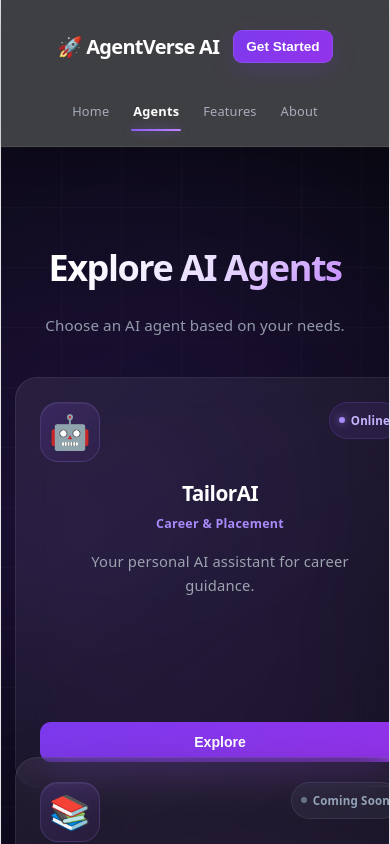
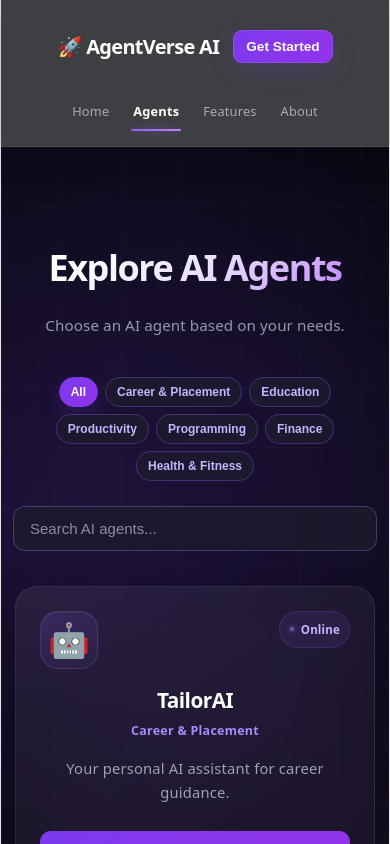
Before and after one commit to rohithkumarakula/AgentVerse-AI, a React (Vite) app in the folder frontend/: page /agents in a window 390 px wide. Shown: the top 844 px of the page. Built offline with nearby package versions, Linux system fonts and the light colour scheme.

Commit message:
Complete Day 9 agent discovery improvements

```diff
--- a/frontend/src/components/AgentCard/AgentCard.css
+++ b/frontend/src/components/AgentCard/AgentCard.css
@@ -1,3 +1,7 @@
+* {
+  box-sizing: border-box;
+}
+
 /* =========================================
    AGENT CARD — PREMIUM UI
 ========================================= */
@@ -36,20 +40,56 @@
   backdrop-filter: blur(18px);
   -webkit-backdrop-filter: blur(18px);
 
+  overflow: hidden;
+
   transition:
-    transform 0.25s ease,
-    border-color 0.25s ease,
-    box-shadow 0.25s ease;
+    transform 0.3s ease,
+    border-color 0.3s ease,
+    box-shadow 0.3s ease;
 }
+
+/* =========================================
+   HOVER EFFECT
+========================================= */
 
 .agent-card:hover {
   transform: translateY(-8px);
 
-  border-color: rgba(139, 92, 246, 0.45);
+  border-color: rgba(139, 92, 246, 0.5);
 
   box-shadow:
     0 25px 60px rgba(0, 0, 0, 0.35),
-    0 0 35px rgba(139, 92, 246, 0.08);
+    0 0 40px rgba(139, 92, 246, 0.12);
+}
+
+/* Subtle top glow */
+
+.agent-card::before {
+  content: "";
+
+  position: absolute;
+
+  top: -100px;
+  left: 50%;
+
+  width: 220px;
+  height: 180px;
+
+  transform: translateX(-50%);
+
+  background: rgba(139, 92, 246, 0.12);
+
+  filter: blur(70px);
+
+  pointer-events: none;
+
+  opacity: 0;
+
+  transition: opacity 0.3s ease;
+}
+
+.agent-card:hover::before {
+  opacity: 1;
 }
 
 /* =========================================
@@ -93,6 +133,18 @@
 
   box-shadow:
     inset 0 1px 0 rgba(255, 255, 255, 0.05);
+
+  transition:
+    transform 0.3s ease,
+    box-shadow 0.3s ease;
+}
+
+.agent-card:hover .agent-icon {
+  transform: scale(1.06);
+
+  box-shadow:
+    0 0 25px rgba(139, 92, 246, 0.15),
+    inset 0 1px 0 rgba(255, 255, 255, 0.08);
 }
 
 /* =========================================
@@ -140,10 +192,27 @@
 
   box-shadow:
     0 0 8px rgba(167, 139, 250, 0.8);
+
+  animation: onlinePulse 1.8s infinite;
 }
 
 .agent-status.coming-soon .status-dot {
   background: #64748b;
+}
+
+/* Online indicator animation */
+
+@keyframes onlinePulse {
+  0%,
+  100% {
+    opacity: 1;
+    transform: scale(1);
+  }
+
+  50% {
+    opacity: 0.45;
+    transform: scale(0.75);
+  }
 }
 
 /* =========================================
@@ -159,6 +228,12 @@
   letter-spacing: -0.025em;
 
   color: #ffffff;
+
+  transition: color 0.25s ease;
+}
+
+.agent-card:hover h3 {
+  color: #e9ddff;
 }
 
 /* =========================================
@@ -230,10 +305,10 @@
 }
 
 .agent-card button:hover:not(:disabled) {
-  transform: translateY(-1px);
+  transform: translateY(-2px);
 
   box-shadow:
-    0 10px 25px rgba(124, 58, 237, 0.25);
+    0 10px 25px rgba(124, 58, 237, 0.3);
 }
 
 .agent-card button:active:not(:disabled) {
@@ -276,3 +351,18 @@
     font-size: 1.3rem;
   }
 }
+
+/* =========================================
+   REDUCE MOTION
+========================================= */
+
+@media (prefers-reduced-motion: reduce) {
+  .agent-card,
+  .agent-icon,
+  .agent-card button,
+  .agent-card::before,
+  .agent-status.online .status-dot {
+    animation: none;
+    transition: none;
+  }
+}
--- a/frontend/src/pages/Agents/Agents.css
+++ b/frontend/src/pages/Agents/Agents.css
@@ -4,7 +4,6 @@
 
 .agents-page {
   min-height: 100vh;
-
   position: relative;
 
   padding: 120px 6% 90px;
@@ -23,7 +22,7 @@
     ),
     radial-gradient(
       circle at 85% 35%,
-      rgba(168, 85, 247, 0.10),
+      rgba(168, 85, 247, 0.1),
       transparent 26%
     ),
     radial-gradient(
@@ -33,6 +32,7 @@
     ),
     #07080d;
 }
+
 
 /* =========================================
    BACKGROUND GRID
@@ -74,6 +74,7 @@
   );
 }
 
+
 /* =========================================
    AMBIENT GLOW
 ========================================= */
@@ -99,6 +100,7 @@
 
   pointer-events: none;
 }
+
 
 /* =========================================
    PAGE TITLE
@@ -136,6 +138,7 @@
   -webkit-text-fill-color: transparent;
 }
 
+
 /* =========================================
    PAGE DESCRIPTION
 ========================================= */
@@ -156,6 +159,166 @@
 
   letter-spacing: 0.005em;
 }
+
+
+/* =========================================
+   CATEGORY FILTERS
+========================================= */
+
+.category-filters {
+  position: relative;
+  z-index: 2;
+
+  display: flex;
+
+  justify-content: center;
+
+  flex-wrap: wrap;
+
+  gap: 10px;
+
+  margin: 0 auto 28px;
+}
+
+.category-filters button {
+  padding: 9px 16px;
+
+  border: 1px solid rgba(139, 92, 246, 0.35);
+
+  border-radius: 999px;
+
+  background: rgba(30, 27, 45, 0.8);
+
+  color: #c4b5fd;
+
+  font-size: 0.85rem;
+
+  font-weight: 600;
+
+  cursor: pointer;
+
+  transition:
+    border-color 0.2s ease,
+    background 0.2s ease,
+    color 0.2s ease,
+    transform 0.2s ease;
+}
+
+.category-filters button:hover {
+  border-color: #8b5cf6;
+
+  background: rgba(124, 58, 237, 0.15);
+
+  color: #ffffff;
+
+  transform: translateY(-1px);
+}
+
+.category-filters button.active {
+  background:
+    linear-gradient(
+      135deg,
+      #7c3aed,
+      #9333ea
+    );
+
+  border-color: #7c3aed;
+
+  color: #ffffff;
+
+  box-shadow:
+    0 8px 20px rgba(124, 58, 237, 0.2);
+}
+
+
+/* =========================================
+   AGENT SEARCH
+========================================= */
+
+.agent-search {
+  position: relative;
+  z-index: 2;
+
+  display: flex;
+
+  justify-content: center;
+
+  margin: 30px auto 40px;
+
+  width: 100%;
+}
+
+.agent-search input {
+  width: min(600px, 90%);
+
+  padding: 15px 20px;
+
+  border: 1px solid rgba(167, 139, 250, 0.3);
+
+  border-radius: 12px;
+
+  background: rgba(30, 27, 45, 0.8);
+
+  color: #ffffff;
+
+  font-size: 16px;
+
+  outline: none;
+
+  transition: 0.2s ease;
+}
+
+.agent-search input::placeholder {
+  color: #8f8ca3;
+}
+
+.agent-search input:focus {
+  border-color: #8b5cf6;
+
+  box-shadow:
+    0 0 20px rgba(139, 92, 246, 0.2);
+}
+
+
+/* =========================================
+   CLEAR SEARCH BUTTON
+========================================= */
+
+.clear-search {
+  position: absolute;
+
+  right: max(
+    6%,
+    calc((100% - 600px) / 2 + 15px)
+  );
+
+  top: 50%;
+
+  transform: translateY(-50%);
+
+  border: none;
+
+  background: transparent;
+
+  color: #9ca3af;
+
+  font-size: 24px;
+
+  cursor: pointer;
+
+  padding: 4px 8px;
+
+  line-height: 1;
+
+  transition: 0.2s ease;
+}
+
+.clear-search:hover {
+  color: #ffffff;
+
+  transform: translateY(-50%) scale(1.1);
+}
+
 
 /* =========================================
    AGENTS GRID
@@ -179,22 +342,16 @@
   align-items: stretch;
 }
 
+
 /* =========================================
    CARD SIZE OVERRIDE
 ========================================= */
-
-/*
-   AgentCard.css normally gives each card
-   a fixed width.
-
-   On the Agents page we want the cards
-   to fill each grid column evenly.
-*/
 
 .agents-grid .agent-card {
   width: 100%;
   height: 100%;
 }
+
 
 /* =========================================
    ENTRANCE ANIMATION
@@ -209,7 +366,7 @@
 }
 
 .agents-grid .agent-card:nth-child(2) {
-  animation-delay: 0.10s;
+  animation-delay: 0.1s;
 }
 
 .agents-grid .agent-card:nth-child(3) {
@@ -217,7 +374,7 @@
 }
 
 .agents-grid .agent-card:nth-child(4) {
-  animation-delay: 0.20s;
+  animation-delay: 0.2s;
 }
 
 .agents-grid .agent-card:nth-child(5) {
@@ -225,7 +382,7 @@
 }
 
 .agents-grid .agent-card:nth-child(6) {
-  animation-delay: 0.30s;
+  animation-delay: 0.3s;
 }
 
 @keyframes agentCardReveal {
@@ -241,6 +398,43 @@
     transform: translateY(0);
   }
 }
+
+
+/* =========================================
+   NO AGENTS
+========================================= */
+
+.no-agents {
+  position: relative;
+  z-index: 1;
+
+  text-align: center;
+
+  margin: 50px auto;
+
+  color: #9ca3af;
+}
+
+.no-agents h3 {
+  color: #ffffff;
+
+  margin-bottom: 8px;
+}
+
+
+/* =========================================
+   KEYBOARD ACCESSIBILITY
+========================================= */
+
+.agent-search input:focus-visible,
+.clear-search:focus-visible,
+.agent-card button:focus-visible,
+.category-filters button:focus-visible {
+  outline: 2px solid #a78bfa;
+
+  outline-offset: 3px;
+}
+
 
 /* =========================================
    TABLET
@@ -258,6 +452,7 @@
     gap: 24px;
   }
 }
+
 
 /* =========================================
    MOBILE
@@ -280,6 +475,26 @@
     font-size: 0.95rem;
   }
 
+  .category-filters {
+    gap: 8px;
+
+    margin-bottom: 24px;
+  }
+
+  .category-filters button {
+    padding: 8px 13px;
+
+    font-size: 0.78rem;
+  }
+
+  .agent-search {
+    margin: 25px auto 35px;
+  }
+
+  .agent-search input {
+    width: 100%;
+  }
+
   .agents-grid {
     grid-template-columns: 1fr;
 
@@ -289,6 +504,7 @@
   }
 }
 
+
 /* =========================================
    VERY SMALL PHONES
 ========================================= */
@@ -296,10 +512,27 @@
 @media (max-width: 420px) {
   .agents-page {
     padding-left: 12px;
+
     padding-right: 12px;
   }
 
   .agents-page h1 {
     font-size: 2.25rem;
   }
+
+  .agent-search input {
+    padding: 13px 16px;
+
+    font-size: 15px;
+  }
+
+  .category-filters {
+    gap: 7px;
+  }
+
+  .category-filters button {
+    padding: 7px 11px;
+
+    font-size: 0.75rem;
+  }
 }
--- a/frontend/src/pages/Agents/Agents.tsx
+++ b/frontend/src/pages/Agents/Agents.tsx
@@ -1,4 +1,5 @@
 import "./Agents.css";
+import { useState } from "react";
 
 import Navbar from "../../components/Navbar/Navbar";
 import Footer from "../../components/Footer/Footer";
@@ -7,6 +8,27 @@ import AgentCard from "../../components/AgentCard/AgentCard";
 import { agents } from "../../data/agents";
 
 function Agents() {
+  const [searchTerm, setSearchTerm] = useState("");
+  const [selectedCategory, setSelectedCategory] = useState("All");
+  const filteredAgents = agents.filter((agent) => {
+  const search = searchTerm.toLowerCase();
+  const categoryMatch =
+  selectedCategory === "All" ||
+  agent.category === selectedCategory;
+
+  return (
+  categoryMatch &&
+  (
+    agent.title.toLowerCase().includes(search) ||
+    agent.category.toLowerCase().includes(search) ||
+    agent.description.toLowerCase().includes(search) ||
+    agent.suggestedPrompts.some((prompt) =>
+      prompt.toLowerCase().includes(search)
+    )
+  )
+);
+});
+
   return (
     <>
       <Navbar />
@@ -14,12 +36,40 @@ function Agents() {
       <section className="agents-page">
         <h1>Explore AI Agents</h1>
 
-        <p>
-          Choose an AI agent based on your needs.
-        </p>
+        <p>Choose an AI agent based on your needs.</p>
+        <div className="category-filters">
+  {["All", ...new Set(agents.map((agent) => agent.category))].map(
+    (category) => (
+      <button
+        key={category}
+        className={selectedCategory === category ? "active" : ""}
+        onClick={() => setSelectedCategory(category)}
+      >
+        {category}
+      </button>
+    )
+  )}
+</div>
+        <div className="agent-search">
+          <input
+            type="text"
+            placeholder="Search AI agents..."
+            value={searchTerm}
+            onChange={(e) => setSearchTerm(e.target.value)}
+          />
+          {searchTerm && (
+    <button
+      className="clear-search"
+      onClick={() => setSearchTerm("")}
+      aria-label="Clear search"
+    >
+      ×
+    </button>
+  )}
+        </div>
 
         <div className="agents-grid">
-          {agents.map((agent) => (
+          {filteredAgents.map((agent) => (
             <AgentCard
               key={agent.title}
               icon={agent.icon}
@@ -31,6 +81,13 @@ function Agents() {
             />
           ))}
         </div>
+
+        {filteredAgents.length === 0 && (
+          <div className="no-agents">
+            <h3>No agents found</h3>
+            <p>Try searching for a different agent or category.</p>
+          </div>
+        )}
       </section>
 
       <Footer />
```
